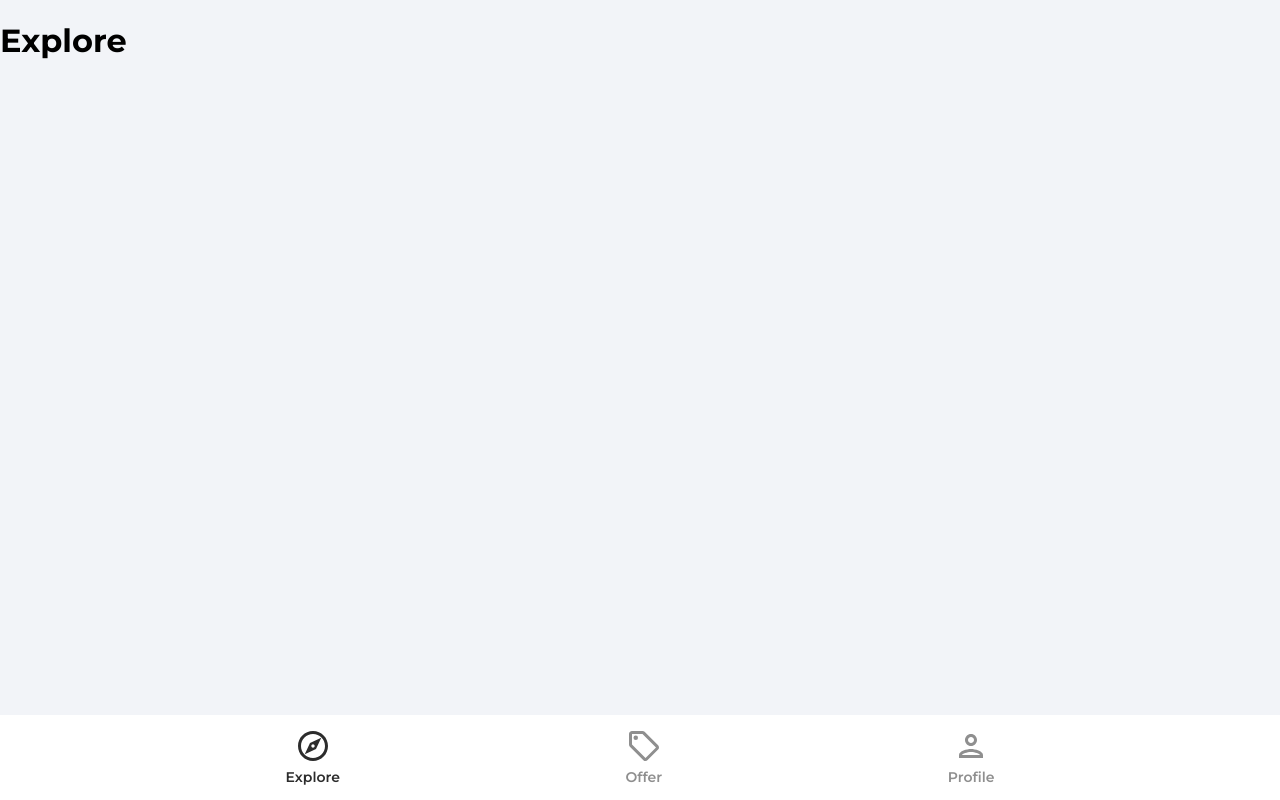
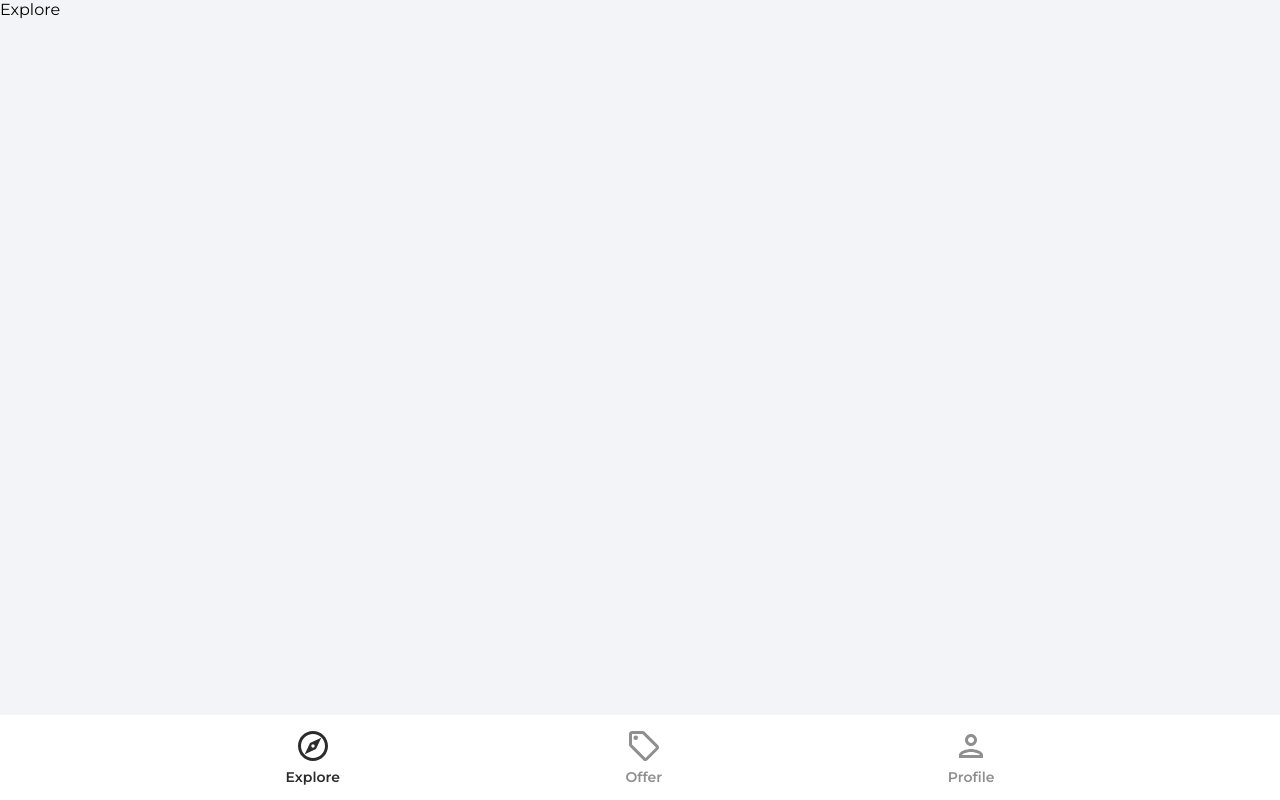
Before and after one commit to Wanjira-Faith/House-Marketplace, a React (Create React App) app in the folder house-marketplace/: page / in a window 1280 px wide. Built offline with nearby package versions, Linux system fonts and the light colour scheme; the HTML template or start-up script is replaced by a standard one.

Commit message:
import necessary modules

```diff
--- a/house-marketplace/src/pages/Explore.jsx
+++ b/house-marketplace/src/pages/Explore.jsx
@@ -1,10 +1,12 @@
-import React from 'react'
+import {Link} from 'react-router-dom'
+import rentCategoryImage from '../assets/jpg/rentCategoryImage.jpg'
+import sellCtegoryImage from '../assets/jpg/sellCtegoryImage.jpg'
 
 function Explore() {
   return (
-    <h1>
+    <div>
       Explore
-    </h1>
+    </div>
   )
 }
 
```
